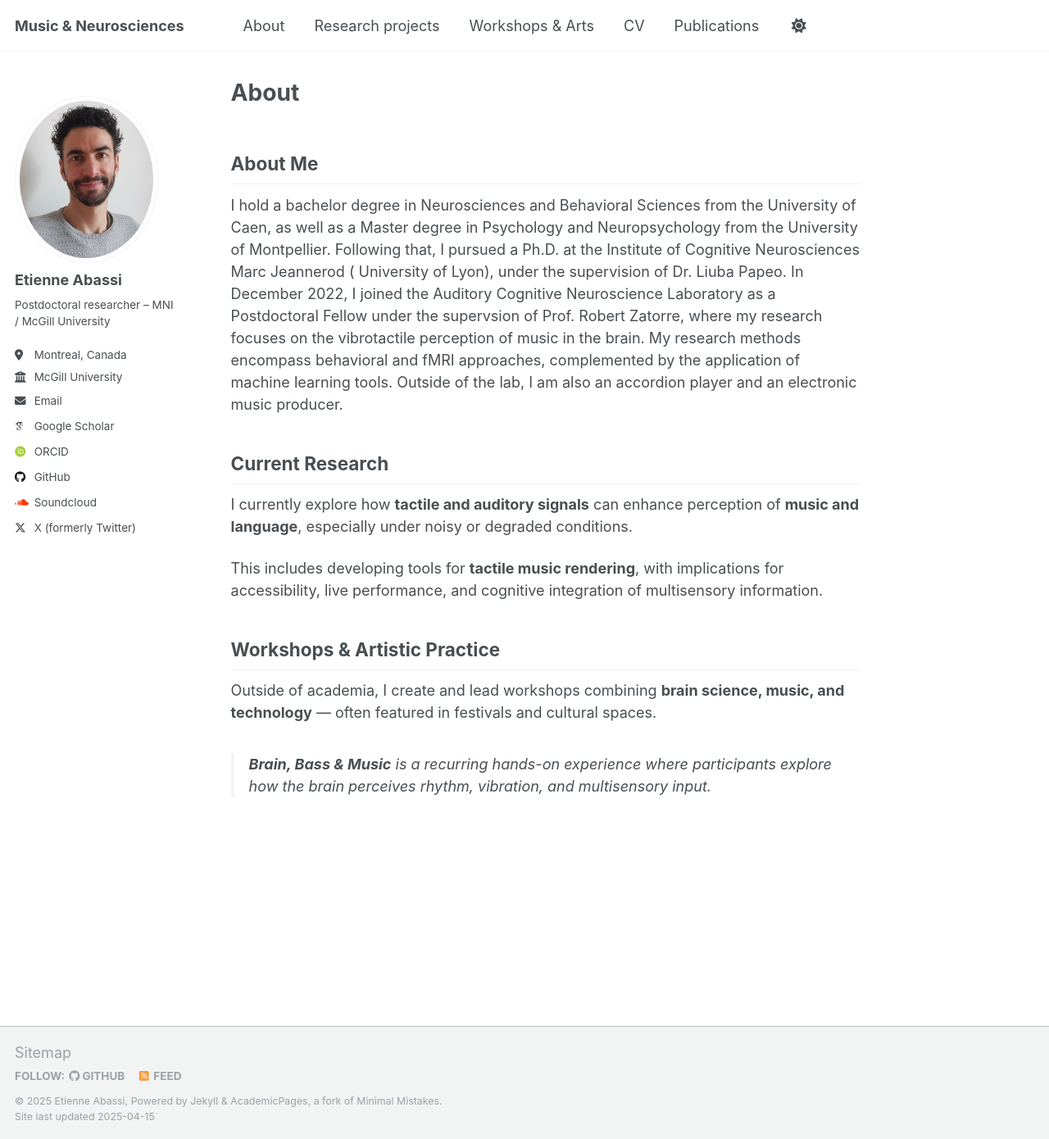
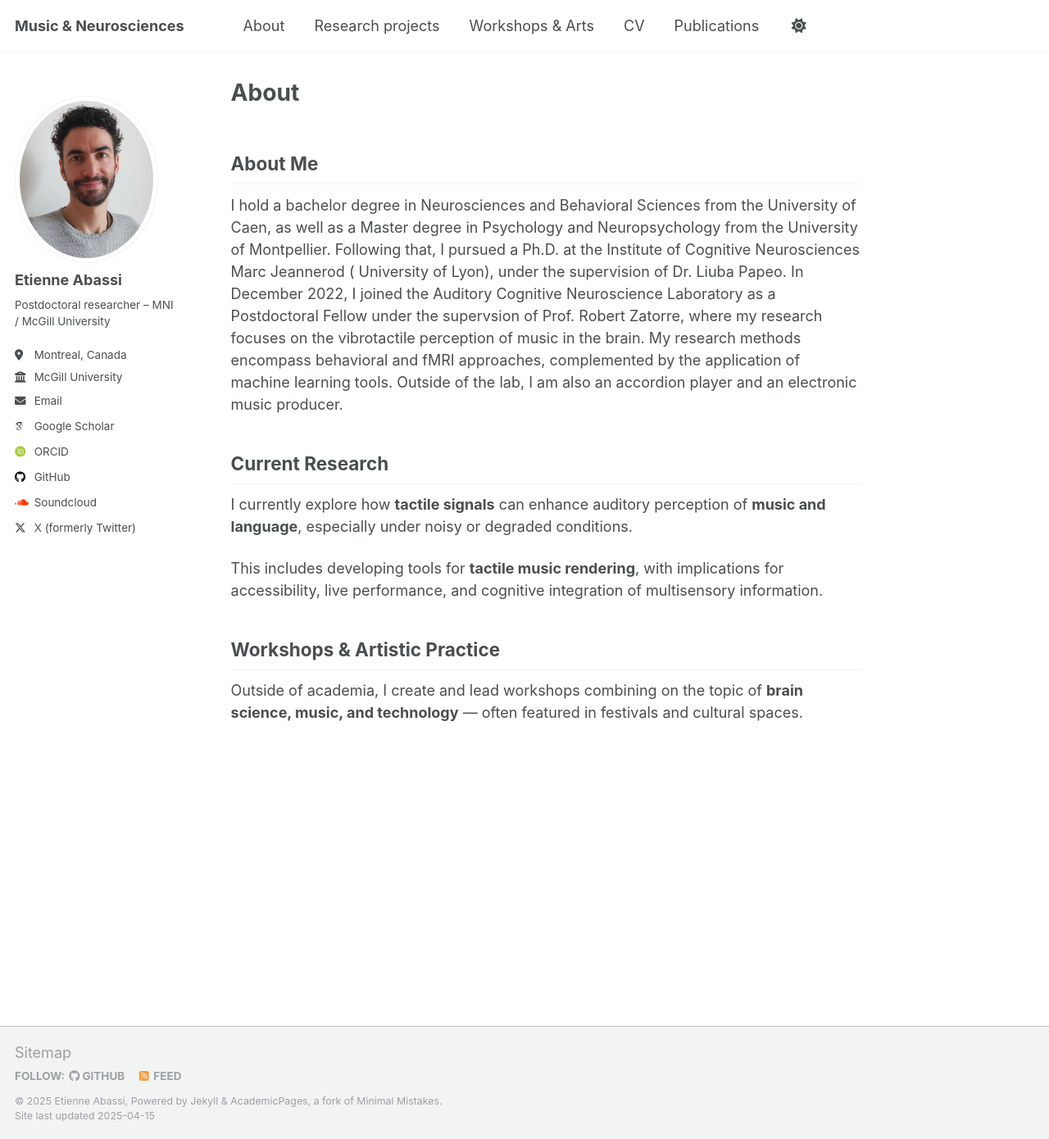
Before and after one commit to etienneabassi/etienneabassi.github.io, a Jekyll site: the page built from _pages/about.md, in a window 1280 px wide and 1390 px high. Shown: the whole window at 82% size. Built offline with Jekyll 4.4.1, drawn with Linux system fonts in a browser that asks for light colours; some web fonts are replaced.

Commit message:
Update about.md

```diff
--- a/_pages/about.md
+++ b/_pages/about.md
@@ -12,12 +12,10 @@ I hold a bachelor degree in Neurosciences and Behavioral Sciences from the Unive
 
 ## Current Research
 
-I currently explore how **tactile and auditory signals** can enhance perception of **music and language**, especially under noisy or degraded conditions.
+I currently explore how **tactile signals** can enhance auditory perception of **music and language**, especially under noisy or degraded conditions.
 
 This includes developing tools for **tactile music rendering**, with implications for accessibility, live performance, and cognitive integration of multisensory information.
 
 ## Workshops & Artistic Practice
 
-Outside of academia, I create and lead workshops combining **brain science, music, and technology** — often featured in festivals and cultural spaces.
-
-> **Brain, Bass & Music** is a recurring hands-on experience where participants explore how the brain perceives rhythm, vibration, and multisensory input.
+Outside of academia, I create and lead workshops combining on the topic of **brain science, music, and technology** — often featured in festivals and cultural spaces.
```
